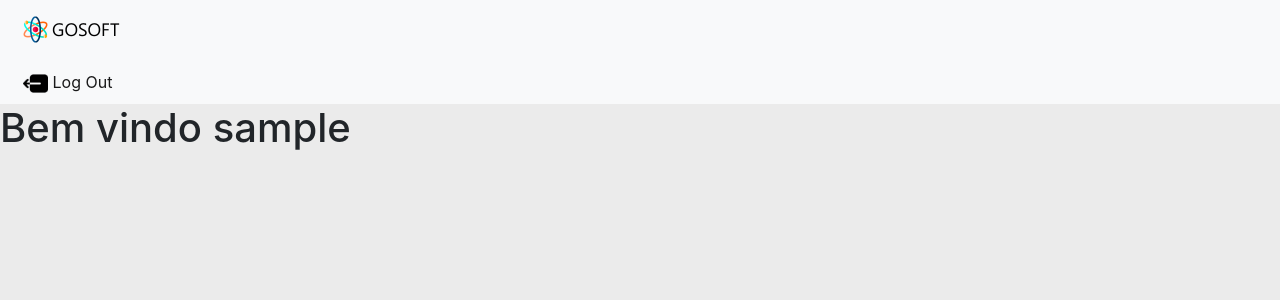
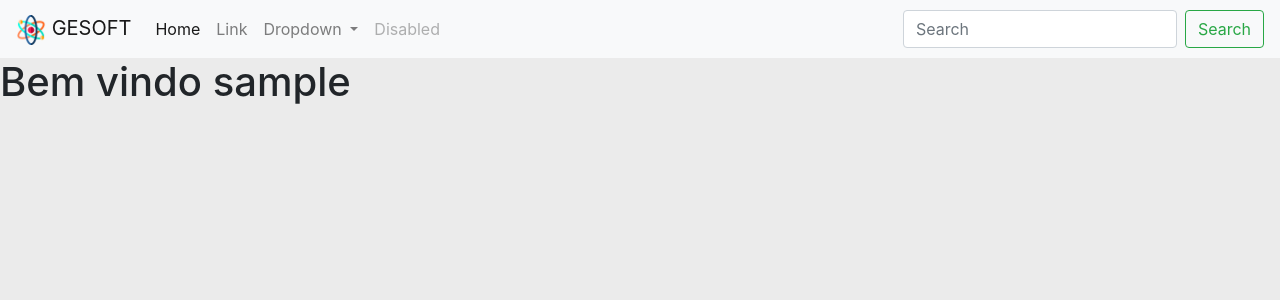
Before and after one commit to 98llm/GESOFT, a Flask app: page / in a window 1280 px wide. Shown: the top 300 px of the page. Run offline with Flask 2, Linux system fonts and the light colour scheme; a user stored in the database is signed in; some libraries are stand-ins or nearby versions.

Commit message:
same changes

```diff
--- a/app.py
+++ b/app.py
@@ -96,15 +96,15 @@ class Placa(db.Model):
 
 class Componente(db.Model):
     id = db.Column(db.Integer, autoincrement=True, primary_key=True)
-    codigo = db.Column(db.String, nullable=False)
+    codigo = db.Column(db.String, nullable=False, unique=True)
     tipo = db.Column(db.String, nullable=False)
     nome = db.Column(db.String, nullable=False)
     referencia = db.Column(db.String, nullable=False)
 
 
 class Placa_componente(db.Model):
-    id_placa = db.Column(db.Integer, db.ForeignKey('placa.id'), primary_key=True)
-    id_componente = db.Column(db.Integer, db.ForeignKey('componente.id'), primary_key=True)
+    id_placa = db.Column(db.Integer, db.ForeignKey('placa.id'), primary_key=True) # noqa
+    id_componente = db.Column(db.Integer, db.ForeignKey('componente.id'), primary_key=True) # noqa
 
 
 class Cliente(db.Model):
--- a/templates/home.html
+++ b/templates/home.html
@@ -10,4 +10,5 @@
 
     <h1>Bem vindo {{current_user.username}}</h1>
 
+
 {% endblock %}
--- a/templates/layout.html
+++ b/templates/layout.html
@@ -5,6 +5,7 @@
     <meta charset="UTF-8">
     <meta name="viewport" content="width=device-width, initial-scale=1, shrink-to-fit=no">
     <link rel="stylesheet" href="{{ url_for('static', filename='css/bootstrap.min.css')}}">
+    <link rel="stylesheet" href="{{ url_for('static', filename='css/home.css')}}">
     <link rel="shortcut icon" href="{{ url_for('static', filename='images/favicon.ico') }}">
 
     <title>{% block title %}{% endblock %} - SIMPLAC</title>
@@ -14,16 +15,17 @@
 
 <body>
     {%if user%}
+<!--
     <div class="content">
         <header>
                 <nav class="navbar-nav navbar-expand-lg navbar-light bg-light">
                     <div class="container-fluid">
-                        <a class="navbar-brand" href="/" style="margin-left: 7px;">
+                        <a class="navbar-brand" href="/">
                             <img src="../static/images/teste.png" width="100px" height="45px" alt="Simplac-Brand">
                         </a>
-                        <ul class="navbar-nav">
-                            <li class="nav-item active">
-                                <a class="nav-link" href="/logout" style="margin-top: 7px">
+                        <ul class="navbar">
+                            <li class="nav-item active teste">
+                                <a class="nav-link" href="/logout">
                                     <img src="../static/images/botao-logout.png" width="25" height="25"
                                         class="" alt="Simplac-Brand" >
                                     Log Out
@@ -34,6 +36,45 @@
                 </nav>
         </header>
     </div>
+-->
+
+<nav class="navbar navbar-expand-lg navbar-light bg-light">
+    <a class="navbar-brand" href="/">
+        <img src="../static/images/brand.png" width="30px" height="30px" class="" alt="Simplac-Brand">
+        GESOFT
+    </a>
+
+    <div class="collapse navbar-collapse" id="navbarSupportedContent">
+
+      <ul class="navbar-nav mr-auto">
+        <li class="nav-item active">
+          <a class="nav-link" href="#">Home <span class="sr-only">(current)</span></a>
+        </li>
+        <li class="nav-item">
+          <a class="nav-link" href="#">Link</a>
+        </li>
+        <li class="nav-item dropdown">
+          <a class="nav-link dropdown-toggle" href="#" id="navbarDropdown" role="button" data-toggle="dropdown" aria-haspopup="true" aria-expanded="false">
+            Dropdown
+          </a>
+          <div class="dropdown-menu" aria-labelledby="navbarDropdown">
+            <a class="dropdown-item" href="#">Action</a>
+            <a class="dropdown-item" href="#">Another action</a>
+            <div class="dropdown-divider"></div>
+            <a class="dropdown-item" href="#">Something else here</a>
+          </div>
+        </li>
+        <li class="nav-item">
+          <a class="nav-link disabled" href="#">Disabled</a>
+        </li>
+      </ul>
+
+      <form class="form-inline my-2 my-lg-0">
+        <input class="form-control mr-sm-2" type="search" placeholder="Search" aria-label="Search">
+        <button class="btn btn-outline-success my-2 my-sm-0" type="submit">Search</button>
+      </form>
+    </div>
+  </nav>
     {%endif%}
 
     {% block content %}
```
